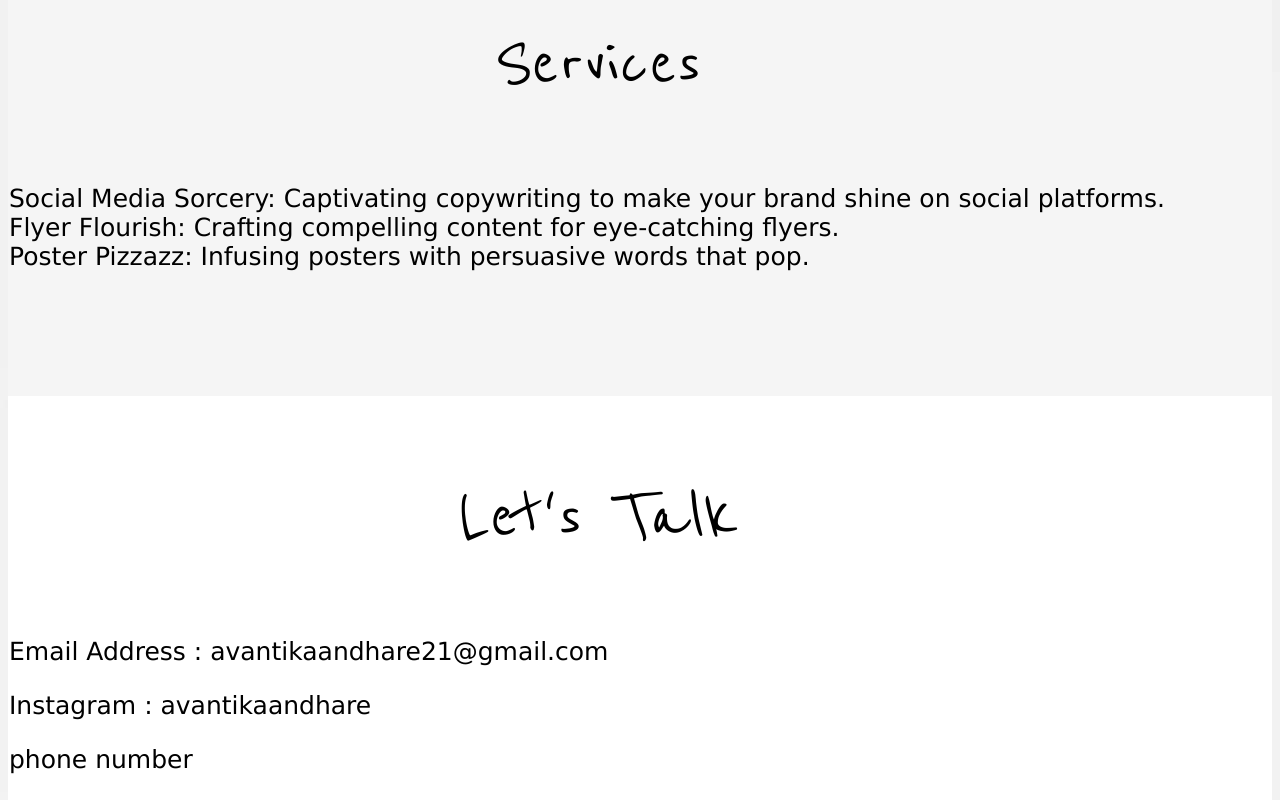
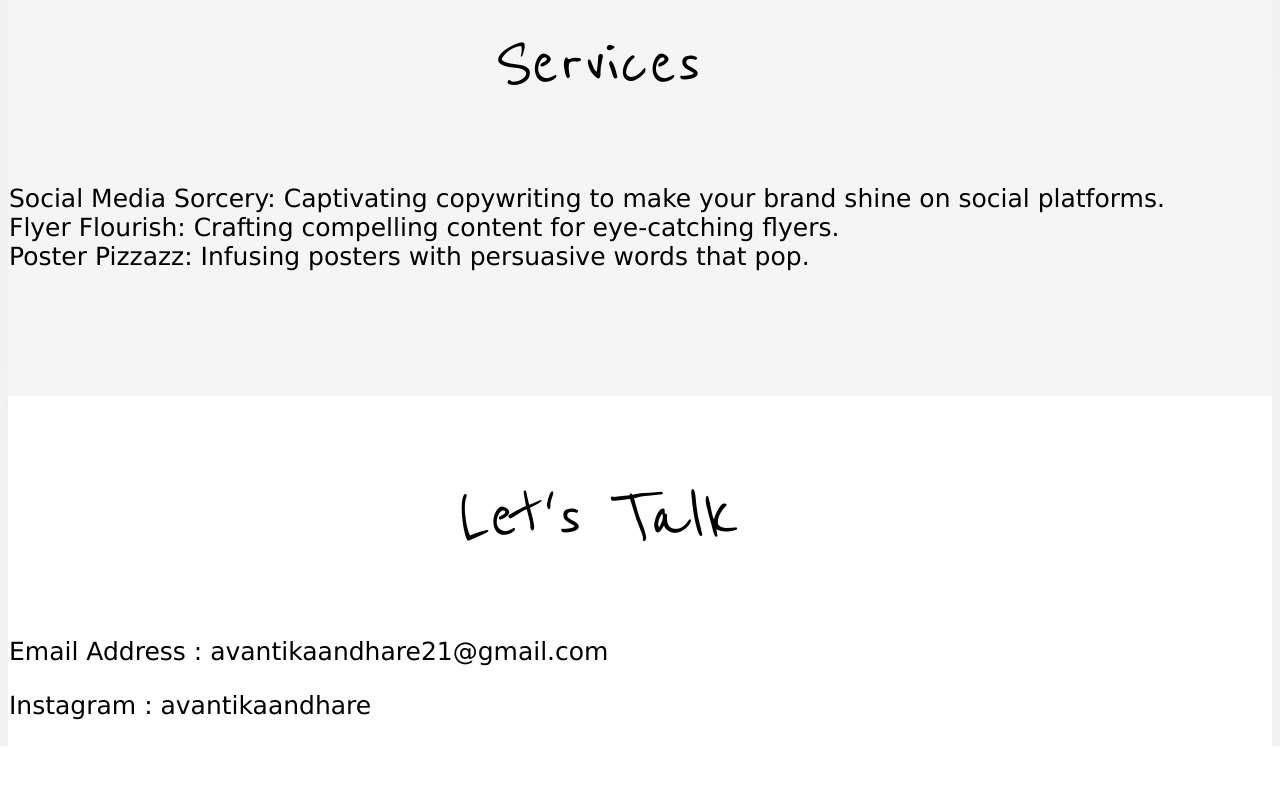
Before and after one commit to Arjun3098890/avantika-website, a plain HTML site: page index.html in a window 1280 px wide. Shown: the part 1008-1808 px from the top of the page. After the commit the page ends 1754 px from the top, so only its background shows below. Drawn offline with Linux system fonts and the light colour scheme.

Commit message:
Update index.html

```diff
--- a/index.html
+++ b/index.html
@@ -134,7 +134,6 @@
                 <ul>Let's Talk</ul>
                 <p>Email Address : avantikaandhare21@gmail.com</p>
                 <p>Instagram : avantikaandhare</p>
-                <p>phone number</p>
 
                 </div>
         </body>
```
